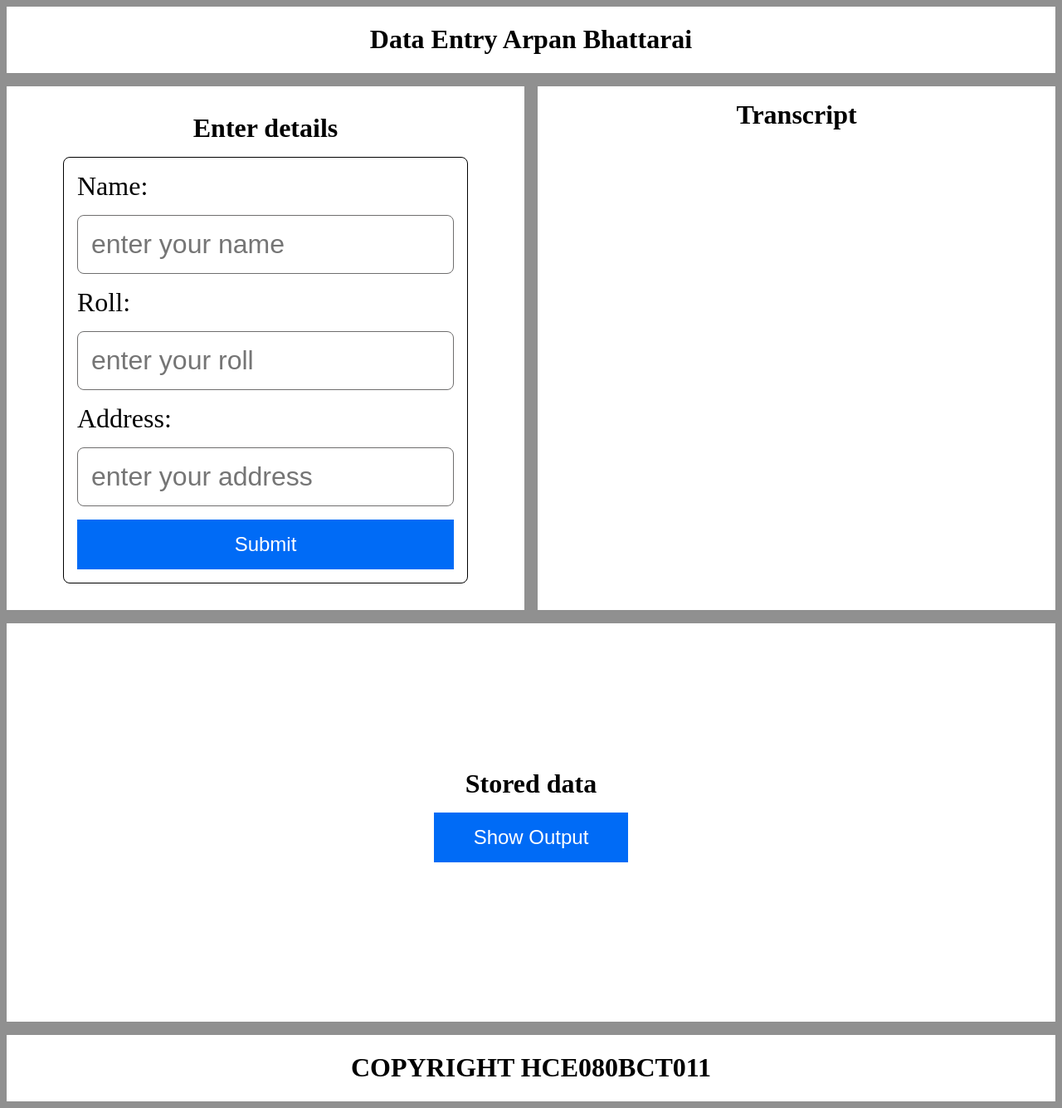
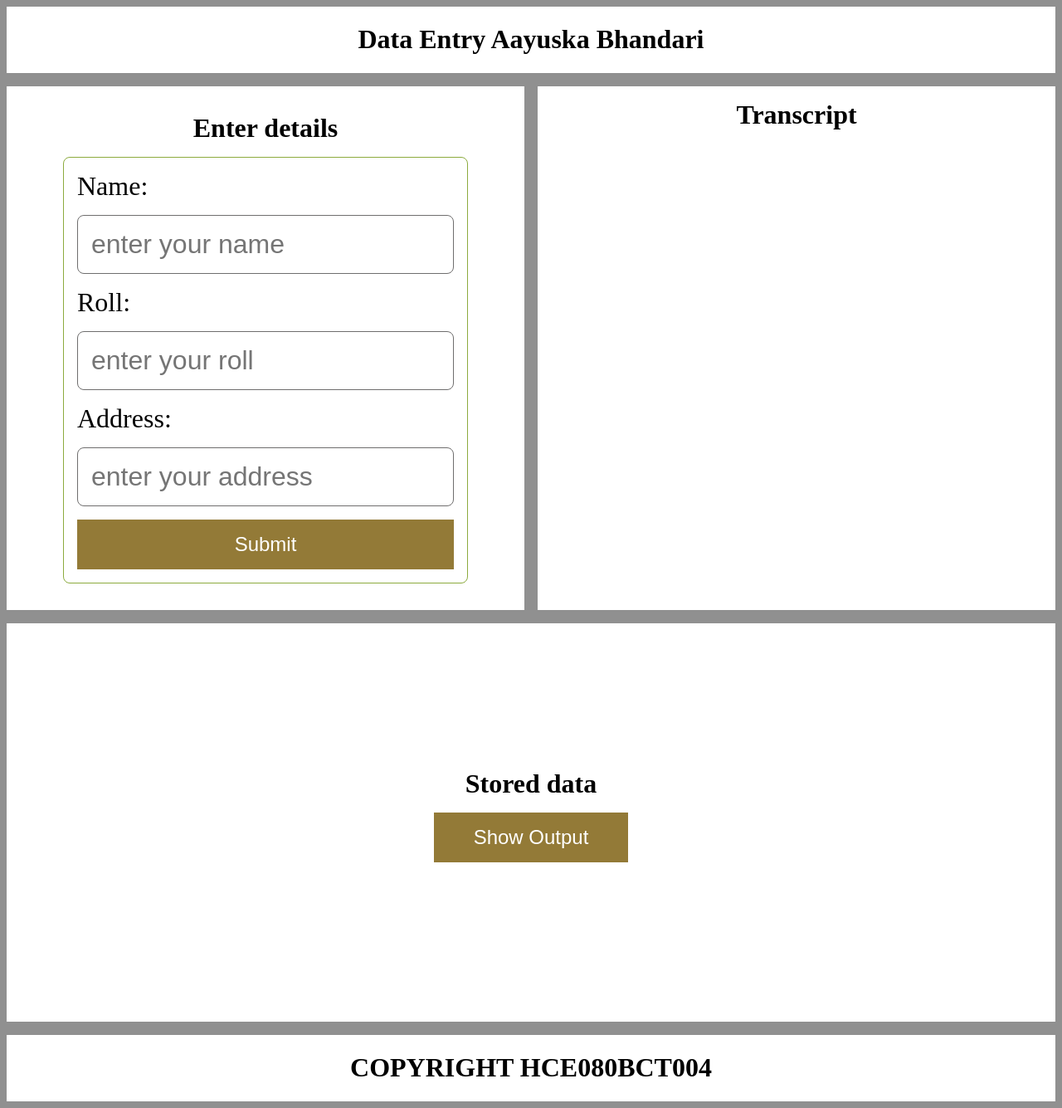
Before and after one commit to Aayuskaa/htmlcssbasic, a plain HTML site: page Assignment2/index.html in a window 1280 px wide. Shown: the whole page at 83% size. Drawn offline with Linux system fonts and the light colour scheme.

Commit message:
2nd assignment

```diff
--- a/Assignment2/index.html
+++ b/Assignment2/index.html
@@ -8,7 +8,7 @@
 </head>
 <body>
     <header>
-        <h1>Data Entry Arpan Bhattarai</h1>
+        <h1>Data Entry Aayuska Bhandari</h1>
     </header>
 
     <main>
@@ -47,7 +47,7 @@
     </main>
 
     <footer>
-        <h1>COPYRIGHT HCE080BCT011</h1>
+        <h1>COPYRIGHT HCE080BCT004</h1>
     </footer>
     <script src="scripts.js"></script>
 </body>
--- a/Assignment2/styles.css
+++ b/Assignment2/styles.css
@@ -67,7 +67,7 @@ section form{
     flex-direction: column;
     gap: 1rem;
     font-size: 2rem;
-    border: 1px solid black;
+    border: 1px solid rgb(140, 171, 62);
     padding: 1rem;
     border-radius: 0.5rem;
 }
@@ -83,12 +83,12 @@ button{
     padding: 1rem 3rem;
     font-size: 1.5rem;
     border: none;
-    background-color: rgb(0, 107, 246);
+    background-color: rgb(147, 122, 55);
     color: white;
 }
 
 button:hover{
-    background-color: rgb(0, 107, 246);
+    background-color: rgb(137, 58, 79);
     cursor: pointer;
 }
 
@@ -121,7 +121,7 @@ button:hover{
 }
 
 .outputList{
-    background-color: gray;
+    background-color: rgb(93, 140, 179);
     border:1px solid black;
     border-radius: 7px;
     width:22rem;
```
